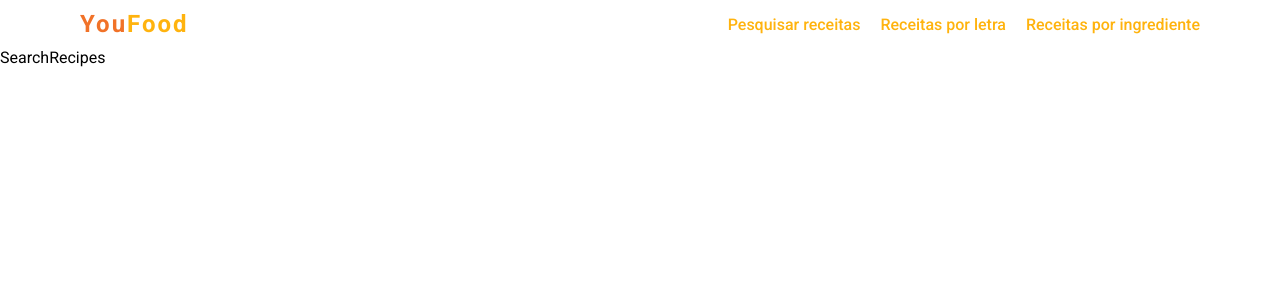
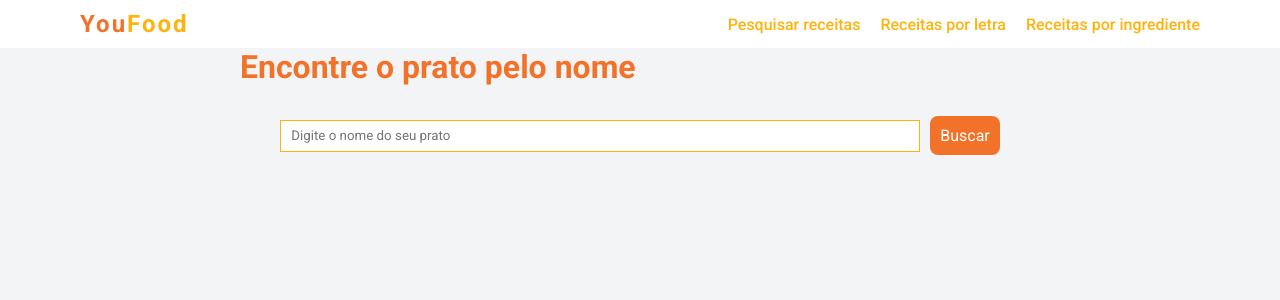
Before and after one commit to Adrianodbs/Food-recipes, a React (Vite) app: page /search in a window 1280 px wide. Shown: the top 300 px of the page. Built offline with nearby package versions, Linux system fonts and the light colour scheme.

Commit message:
Feat: create search page

```diff
--- /dev/null
+++ b/src/interfaces/MealProps.ts
@@ -0,0 +1,7 @@
+export default interface MealProps{
+  idMeal: string
+  strMealThumb: string
+  strMeal: string
+  strArea: string
+  youtubeUrl: string
+}
--- a/src/pages/Home/index.tsx
+++ b/src/pages/Home/index.tsx
@@ -4,14 +4,9 @@ import Food from '../../assets/img/prato.jpeg'
 import Button from '../../components/Button'
 import FoodCard from '../../components/FoodCard'
 import apiData from '../../services/api'
+import { Link } from 'react-router-dom'
 
-interface MealProps {
-  idMeal: string
-  strMealThumb: string
-  strMeal: string
-  strArea: string
-  youtubeUrl: string
-}
+import MealProps from '../../interfaces/MealProps'
 
 export default function Home() {
   const [meals, setMeals] = useState<MealProps[]>([])
@@ -50,7 +45,9 @@ export default function Home() {
           <span>Conheça aqui as nossas principais receitas!</span>
           <div className="delivery">
             <p>Também entregamos por delivery.</p>
-            <Button>Encontre seu prato preferido</Button>
+            <Link to="/search">
+              <Button>Encontre seu prato preferido</Button>
+            </Link>
           </div>
         </div>
         <img src={Food} alt="Um prato com macarrão" />
--- a/src/pages/SearchRecipes/index.tsx
+++ b/src/pages/SearchRecipes/index.tsx
@@ -1,3 +1,60 @@
+import Button from '../../components/Button'
+import FoodCard from '../../components/FoodCard'
+import apiData from '../../services/api'
+import * as C from './style'
+import { useState } from 'react'
+import MealProps from '../../interfaces/MealProps'
+
 export default function SearchRecipes() {
-  return <div>SearchRecipes</div>
+  const [searchTerm, setSearchTerm] = useState('')
+  const [searchResults, setSearchResults] = useState<MealProps[]>([])
+
+  const handleSearchTermChange = (
+    event: React.ChangeEvent<HTMLInputElement>
+  ) => {
+    setSearchTerm(event.target.value)
+  }
+
+  const handleSearchSubmit = async (
+    event: React.FormEvent<HTMLFormElement>
+  ) => {
+    event.preventDefault()
+    try {
+      const response = await apiData.get('search.php', {
+        params: {
+          s: searchTerm,
+          apikey: '1'
+        }
+      })
+      setSearchResults(response.data.meals || [])
+    } catch (error) {
+      console.error('Erro ao buscar refeições:', error)
+    }
+  }
+  return (
+    <C.Container>
+      <C.Content>
+        <h1>Encontre o prato pelo nome</h1>
+        <form onSubmit={handleSearchSubmit}>
+          <C.Input
+            placeholder="Digite o nome do seu prato"
+            value={searchTerm}
+            onChange={handleSearchTermChange}
+          />
+          <Button type="submit">Buscar</Button>
+        </form>
+        <ul>
+          {searchResults.map(meal => (
+            <FoodCard
+              key={meal.idMeal}
+              image={meal.strMealThumb}
+              title={meal.strMeal}
+              nationality={meal.strArea}
+              youtubeUrl={meal.youtubeUrl}
+            />
+          ))}
+        </ul>
+      </C.Content>
+    </C.Container>
+  )
 }
--- a/src/pages/SearchRecipes/style.ts
+++ b/src/pages/SearchRecipes/style.ts
@@ -1,3 +1,43 @@
 import styled from "styled-components";
 
-export const Container = styled.div``
+export const Container = styled.div`
+  display: flex;
+  flex-direction: column;
+  justify-content: flex-start;
+  align-items: center;
+  background-color: #F3F4F6;
+  min-height: calc(100vh - 48px);
+`
+
+export const Content = styled.div`
+  max-width: 800px;
+  width: 90%;
+
+  h1{
+    color: var(--secondary);
+  }
+
+  form{
+    display: flex;
+    align-items: center;
+    justify-content: center;
+    gap: 10px;
+    margin: 30px 0;
+  }
+
+  ul{
+    display: flex;
+    flex-wrap: wrap;
+    justify-content: center;
+    gap: 20px;
+  }
+`
+
+export const Input = styled.input`
+  width: 80%;
+  border: 1px solid var(--primary);
+  height: 32px;
+  outline: none;
+  padding: 5px 10px;
+
+`
```
